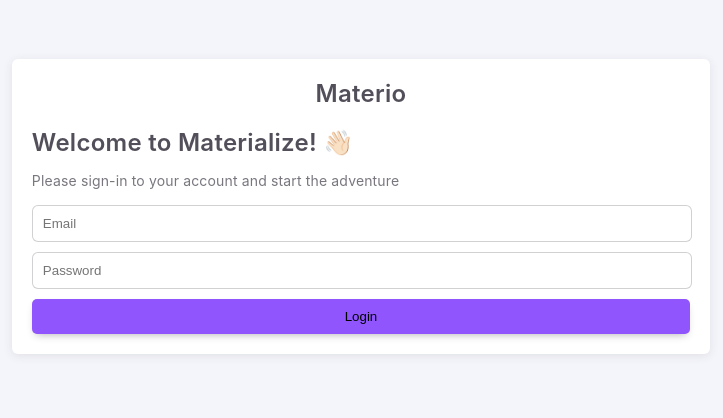
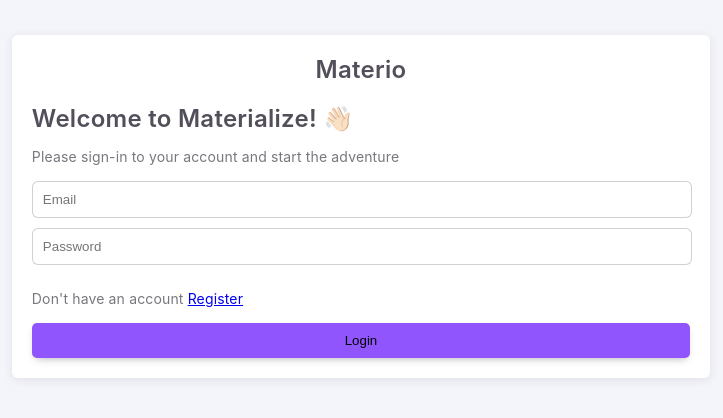
Before and after one commit to getaseww/book-store, a React (Create React App) app: page /login in a window 1280 px wide. Shown: the part 194-612 px from the top of the page, without its empty margins (279-1002 px from the left). Built offline with nearby package versions, Linux system fonts and the light colour scheme.

Commit message:
react router

```diff
--- a/src/App.js
+++ b/src/App.js
@@ -2,12 +2,22 @@
 import './App.css';
 import Login from './pages/Login';
 import './index.css'
+import { Navigate, Route, Routes } from 'react-router-dom';
+import Home from './pages/Home';
+import Register from './pages/Register';
+import { useState } from 'react';
 
 function App() {
 
+  const [isLogged,setIsLogged]=useState(false);
+
   return (
     <div className="App">
-      <Login/>
+      <Routes>
+        <Route path='/'  element={<Home/>}/>
+        <Route path='/login' element={<Login/>} />
+        <Route path='/register' element={<Register/>} />
+      </Routes>
     </div>
   );
 }
--- a/src/index.js
+++ b/src/index.js
@@ -3,11 +3,14 @@
 import './index.css';
 import App from './App';
 import reportWebVitals from './reportWebVitals';
+import { BrowserRouter } from 'react-router-dom';
 
 const root = ReactDOM.createRoot(document.getElementById('root'));
 root.render(
   <React.StrictMode>
-    <App />
+    <BrowserRouter>
+      <App />
+    </BrowserRouter>
   </React.StrictMode>
 );
 
--- /dev/null
+++ b/src/pages/Home.jsx
@@ -0,0 +1,7 @@
+import React from 'react'
+
+export default function Home() {
+  return (
+    <div>Home</div>
+  )
+}
--- a/src/pages/Login.jsx
+++ b/src/pages/Login.jsx
@@ -4,6 +4,7 @@
 import Button from '../components/Button'
 import SubTitle from '../components/SubTitle'
 import SizedBox from '../components/SizedBox'
+import { Link, useLocation } from 'react-router-dom'
 
 export default function Login() {
 
@@ -11,6 +12,10 @@
     const [password,setPassword]=useState()
 
     const [query,setQuery]=useState()
+
+    let location=useLocation();
+
+    console.log("location",location);
 
 
    const handleLogin=()=>{
@@ -39,6 +44,10 @@
                         <SizedBox type="v-10" />
                         <Input type="password" placeholder="Password" handleChange={setPassword}/>
                         <SizedBox type="v-10" />
+                        <div className='justify-start'>
+
+                        <SubTitle>Don't have an account <Link to="/register" state={{name:"test"}}   >Register</Link> </SubTitle>
+                        </div>
                         <Button handleClick={handleLogin}>Login</Button>
                     </div>
                 </div>
--- /dev/null
+++ b/src/pages/Register.jsx
@@ -0,0 +1,12 @@
+import React from 'react'
+import { useLocation } from 'react-router-dom'
+
+export default function Register() {
+
+    const location=useLocation();
+
+    console.log("loc",location);
+  return (
+    <div>Register</div>
+  )
+}
```
